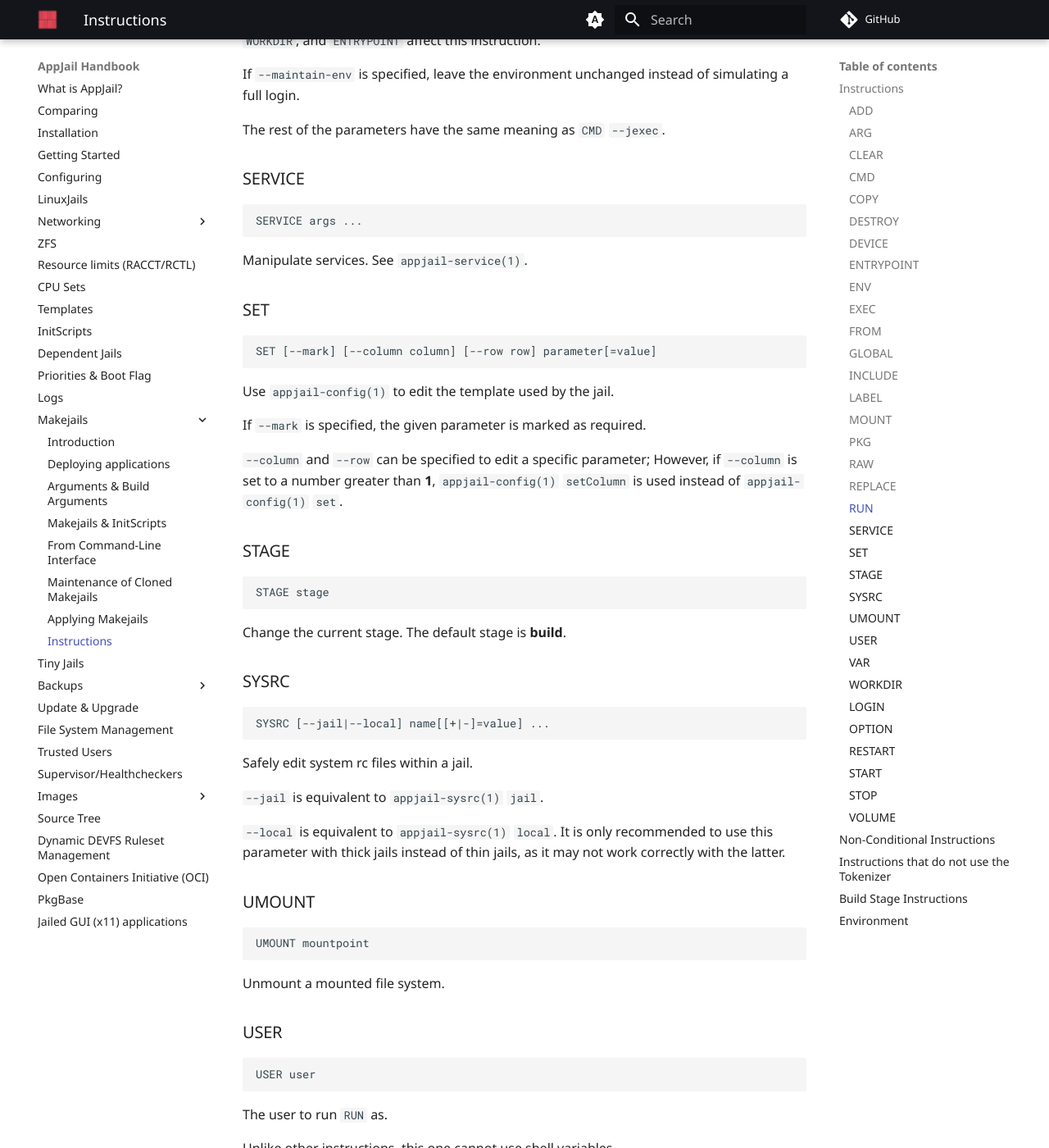
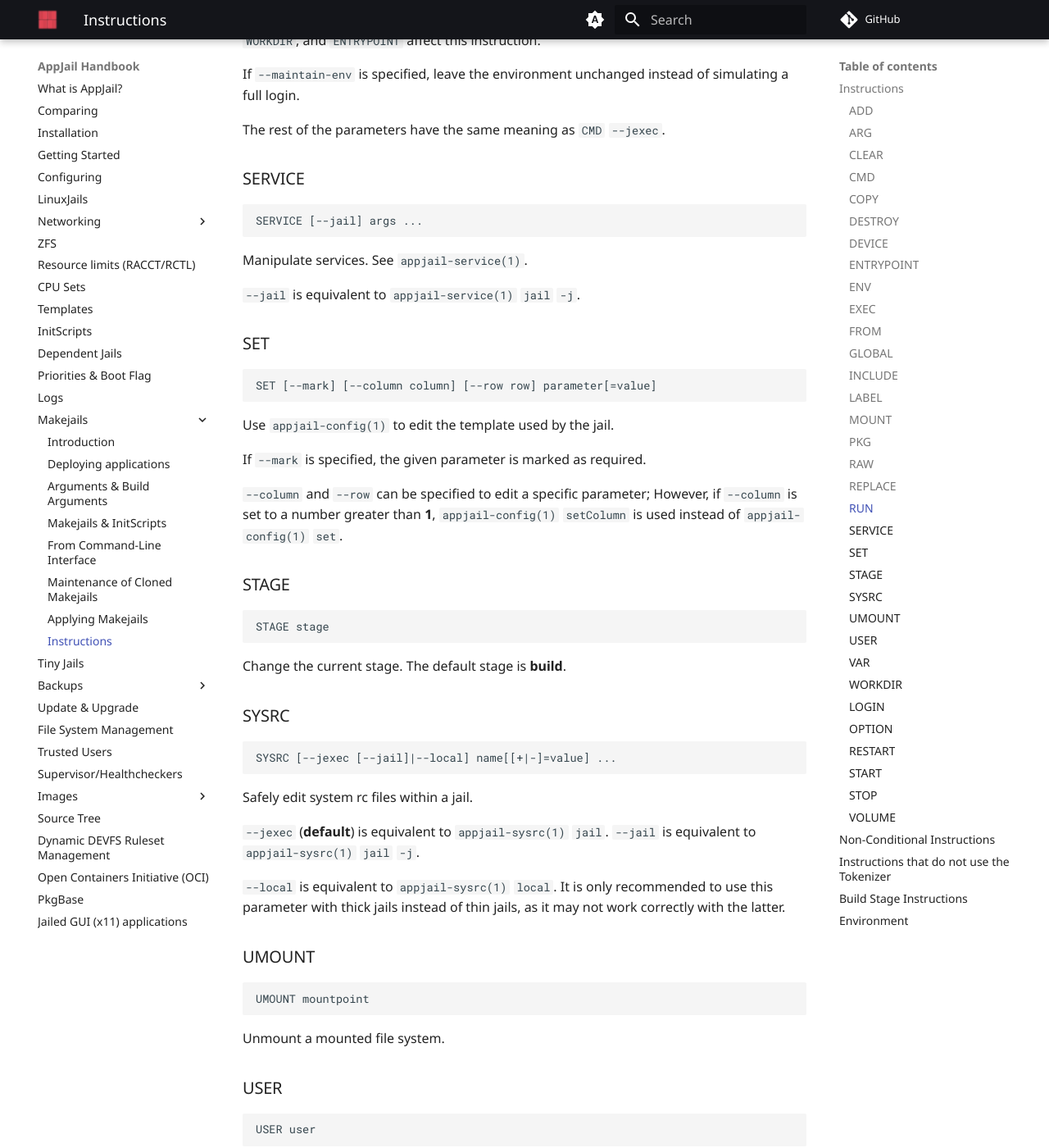
Before and after one commit to DtxdF/AppJail.docs, an MkDocs documentation site: the page built from docs/makejails/instructions.md, in a window 1280 px wide and 1400 px high, scrolled down 11200 px. Shown: the whole window at 82% size. Built offline with MkDocs 1.6.1 and Material for MkDocs 9.7.7, drawn with Linux system fonts in a browser that asks for light colours; comment, search, counter and statistics services are not loaded.

Commit message:
Document new parameters to SERVICE and SYSRC

````diff
--- a/docs/makejails/instructions.md
+++ b/docs/makejails/instructions.md
@@ -497,10 +497,12 @@ The rest of the parameters have the same meaning as `CMD` `--jexec`.
 ### SERVICE
 
 ```
-SERVICE args ...
+SERVICE [--jail] args ...
 ```
 
 Manipulate services. See `appjail-service(1)`.
+
+`--jail` is equivalent to `appjail-service(1)` `jail` `-j`.
 
 ### SET
 
@@ -525,12 +527,12 @@ Change the current stage. The default stage is **build**.
 ### SYSRC
 
 ```
-SYSRC [--jail|--local] name[[+|-]=value] ...
+SYSRC [--jexec [--jail]|--local] name[[+|-]=value] ...
 ```
 
 Safely edit system rc files within a jail.
 
-`--jail` is equivalent to `appjail-sysrc(1)` `jail`.
+`--jexec` (**default**) is equivalent to `appjail-sysrc(1)` `jail`. `--jail` is equivalent to `appjail-sysrc(1)` `jail` `-j`.
 
 `--local` is equivalent to `appjail-sysrc(1)` `local`. It is only recommended to use this parameter with thick jails instead of thin jails, as it may not work correctly with the latter.
 
````
